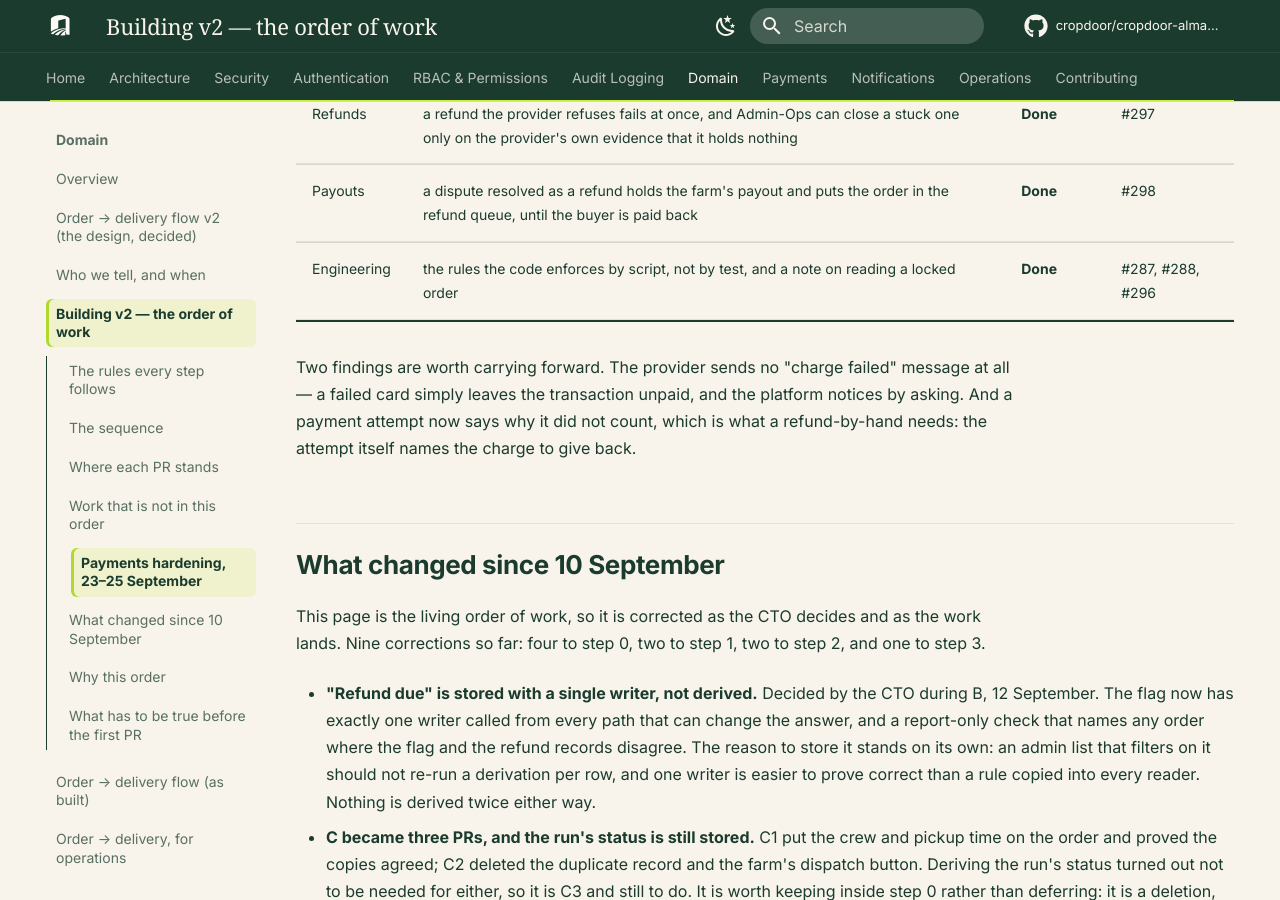
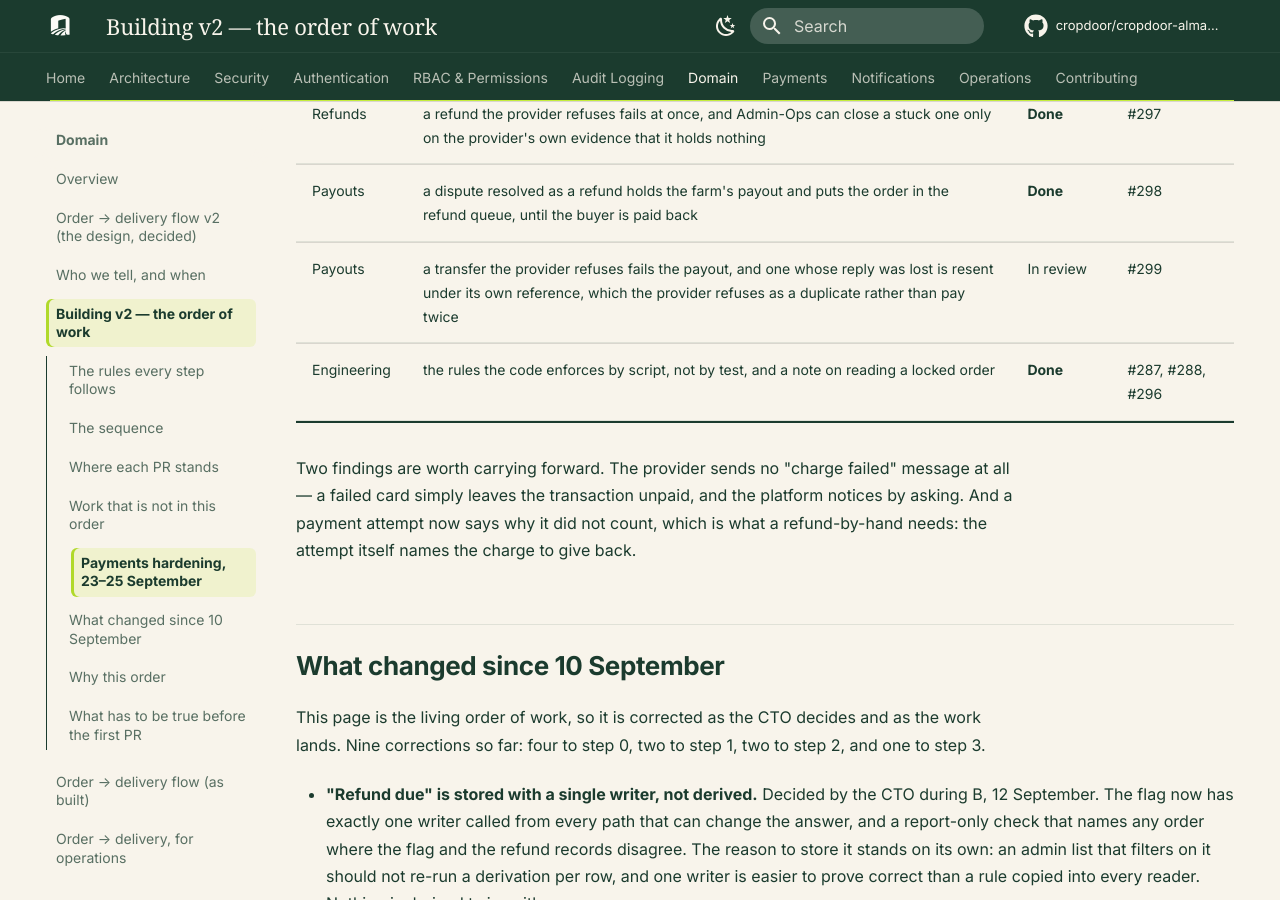
Before and after one commit to cropdoor/cropdoor-almanac, an MkDocs documentation site: the page built from docs/domain/order-delivery-flow-v2-build-order.md, in a window 1280 px wide and 900 px high, scrolled down 9384 px. Built offline with MkDocs 1.6.1 and Material for MkDocs 9.7.7, drawn with Linux system fonts in a browser that asks for light colours; some web fonts are replaced; comment, search, counter and statistics services are not loaded.

Commit message:
tracker: a refused transfer fails the payout is in review (#299)

```diff
--- a/docs/domain/order-delivery-flow-v2-build-order.md
+++ b/docs/domain/order-delivery-flow-v2-build-order.md
@@ -122,6 +122,7 @@ Found while building step 3's refunds and while testing against the real payment
 | Webhooks | provider messages are accepted only from the provider's published addresses | **Done** | #295 |
 | Refunds | a refund the provider refuses fails at once, and Admin-Ops can close a stuck one only on the provider's own evidence that it holds nothing | **Done** | #297 |
 | Payouts | a dispute resolved as a refund holds the farm's payout and puts the order in the refund queue, until the buyer is paid back | **Done** | #298 |
+| Payouts | a transfer the provider refuses fails the payout, and one whose reply was lost is resent under its own reference, which the provider refuses as a duplicate rather than pay twice | In review | #299 |
 | Engineering | the rules the code enforces by script, not by test, and a note on reading a locked order | **Done** | #287, #288, #296 |
 
 Two findings are worth carrying forward. The provider sends no "charge failed" message at all — a failed card simply leaves the transaction unpaid, and the platform notices by asking. And a payment attempt now says why it did not count, which is what a refund-by-hand needs: the attempt itself names the charge to give back.
```
